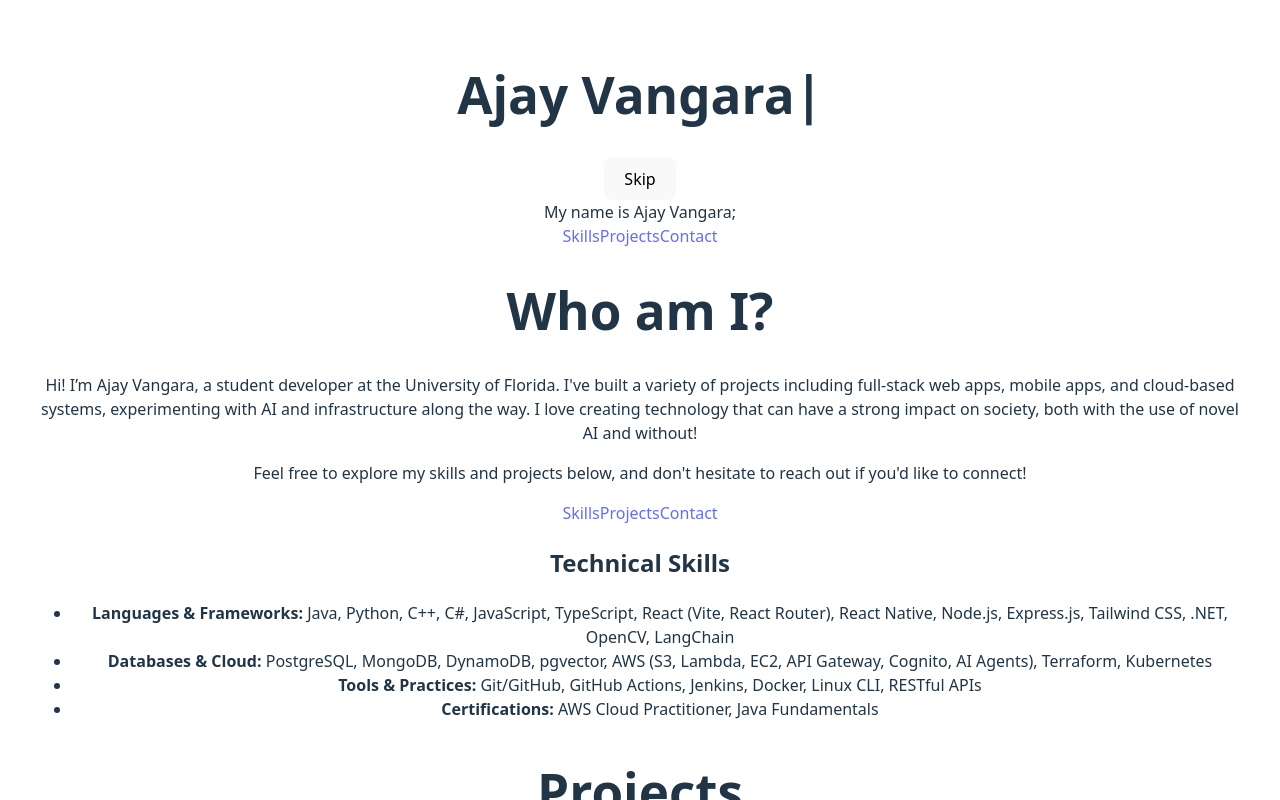
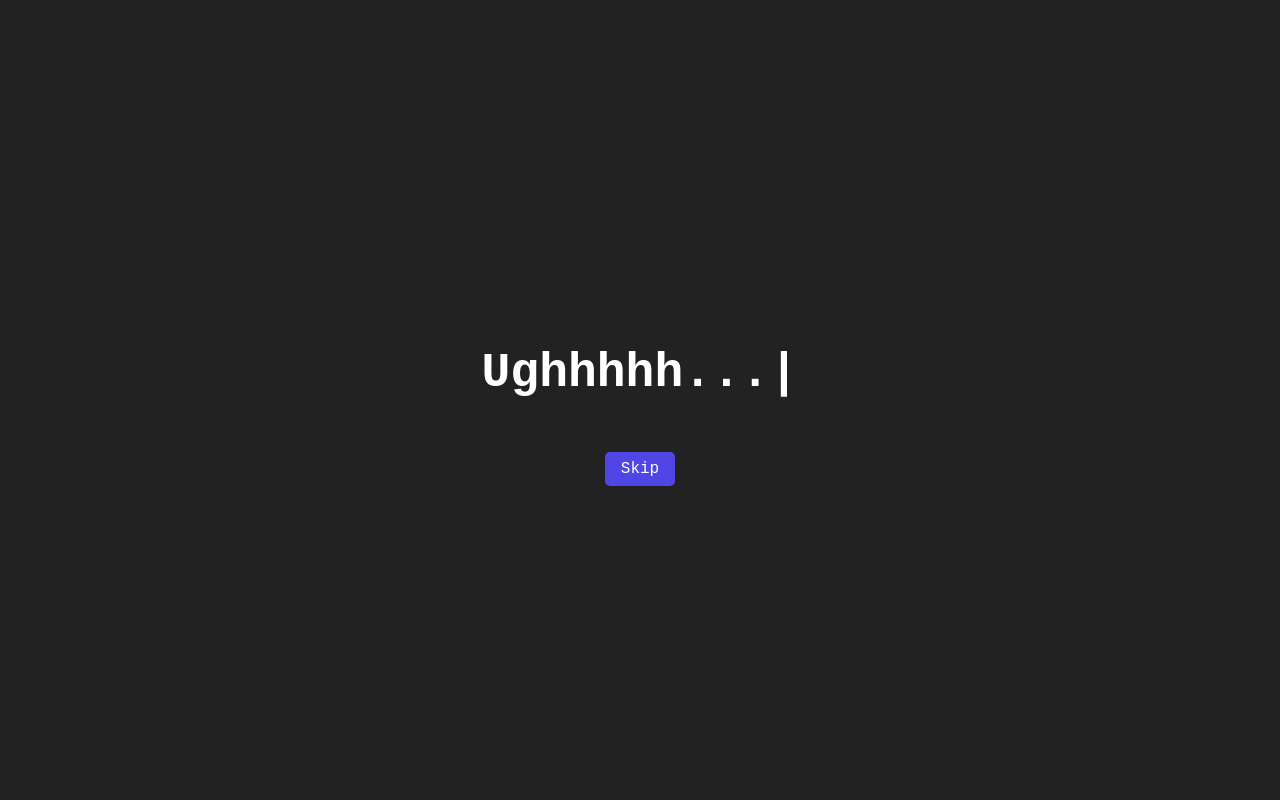
Before and after one commit to vangaraajay/personal-portfolio-v1, a React (Vite) app: page / in a window 1280 px wide. Shown: the top 800 px of the page. Built offline with nearby package versions, Linux system fonts and the light colour scheme.

Commit message:
Added animation at beginning

```diff
--- a/components/SplashScreen.jsx
+++ b/components/SplashScreen.jsx
@@ -1,32 +1,165 @@
 import React, { useEffect, useState } from "react";
 
 const SplashScreen = ({ onFinish }) => {
-  const fullText = "Ajay Vangara";
+    const fullText = "My name is Ajay Vangara;";
     const [displayText, setDisplayText] = useState("");
+    const [finished, setFinished] = useState(false);
+
+    const sleep = ms => new Promise(r => setTimeout(r, ms));
 
     useEffect(() => {
-    let index = 0;
-    const interval = setInterval(() => {
-      setDisplayText(fullText.slice(0, index + 1));
-      index++;
-      if (index === fullText.length) {
-        clearInterval(interval);
-        setTimeout(onFinish, 1000); // auto-finish after 1s
+    let cancelled = false;
+
+    const run = async () => {
+        for (let i = 0; i < fullText.length; i++) {
+        if (cancelled) return;
+
+        if (i === 4) {
+            setDisplayText("My nm");
+            await sleep(300);
+            if (cancelled) return;
+
+            setDisplayText("My n");
+            await sleep(100);
+            if (cancelled) return;
         }
-    }, 150);
+        if (i === 8) {
+            setDisplayText("My name s");
+            await sleep(300);
+            if (cancelled) return;
 
-    return () => clearInterval(interval);
-  }, [fullText, onFinish]);
+            setDisplayText("My name ");
+            await sleep(100);
+            if (cancelled) return;
+        }
+        if (i === 13) {
+            setDisplayText("My name is Ajy");
+            await sleep(300);
+            if (cancelled) return;
+
+            setDisplayText("My name is Aj");
+            await sleep(100);
+            if (cancelled) return;
+        }
+        if (i === 14) {
+            setDisplayText("My name is Ajau");
+            await sleep(300);
+            if (cancelled) return;
+
+            setDisplayText("My name is Aja");
+            await sleep(100);
+            if (cancelled) return;
+
+            setDisplayText("My name is Ajat");
+            await sleep(300);
+            if (cancelled) return;
+
+            setDisplayText("My name is Aja");
+            await sleep(100);
+            if (cancelled) return;
+        }
+        if(i === 17){
+            setDisplayText("My name is Ajay Vn");
+            await sleep(300);
+            if (cancelled) return;
+
+            setDisplayText("My name is Ajay V");
+            await sleep(100);
+            if (cancelled) return;
+        }
+        if(i === 18){
+            setDisplayText("My name is Ajay Vam");
+            await sleep(300);
+            if (cancelled) return;
+
+              // backspace to empty
+            for (let j = displayText.length; j >= 0; j--) {
+                setDisplayText(displayText.slice(0, j));
+                await sleep(50);
+                if (cancelled) return;
+            }
+
+            // type "Ughhhhh..."
+            const sigh = "Ughhhhh...";
+            for (let k = 0; k <= sigh.length; k++) {
+                setDisplayText(sigh.slice(0, k));
+                await sleep(100);
+                if (cancelled) return;
+            }
+
+            await sleep(500);
+
+            // type full correct text
+            for (let m = 0; m <= 18; m++) {
+                setDisplayText(fullText.slice(0, m));
+                await sleep(80);
+                if (cancelled) return;
+            }
+
+            //Add code here that backspaced to empty then types Ughhhhh... then types the full text
+        }
+
+
+        setDisplayText(fullText.slice(0, i + 1));
+        await sleep(100);
+        }
+
+        if (!cancelled) {
+        setFinished(true);
+        if (onFinish) onFinish();
+        }
+    };
+
+    run();
+
+    return () => {
+        cancelled = true;
+    };
+    }, [fullText]);
 
 const handleSkip = () => {
+  // stop the loop immediately
   setDisplayText(fullText);
-    setTimeout(onFinish, 200); // finish almost immediately
+  setFinished(true);
+  if (onFinish) onFinish();
 };
 
+
+  // Conditionally render splash
+  if (finished) return null;
+
   return (
-    <div className="splash-screen">
-      <h1 className="splash-text">{displayText}|</h1>
-      <button className="skip-button" onClick={handleSkip}>
+    <div
+      style={{
+        position: "fixed",
+        top: 0,
+        left: 0,
+        width: "100vw",
+        height: "100vh",
+        backgroundColor: "#222",
+        display: "flex",
+        flexDirection: "column",
+        alignItems: "center",
+        justifyContent: "center",
+        color: "white",
+        fontFamily: "monospace",
+        zIndex: 9999
+      }}
+    >
+      <h1 style={{ fontSize: "3rem", whiteSpace: "pre" }}>{displayText}|</h1>
+      <button
+        style={{
+          marginTop: "20px",
+          padding: "8px 16px",
+          fontSize: "1rem",
+          cursor: "pointer",
+          borderRadius: "5px",
+          background: "#4f46e5",
+          color: "white",
+          border: "none"
+        }}
+        onClick={handleSkip}
+      >
         Skip
       </button>
     </div>
```
Lines whose indentation alone changed are shown as unchanged.
